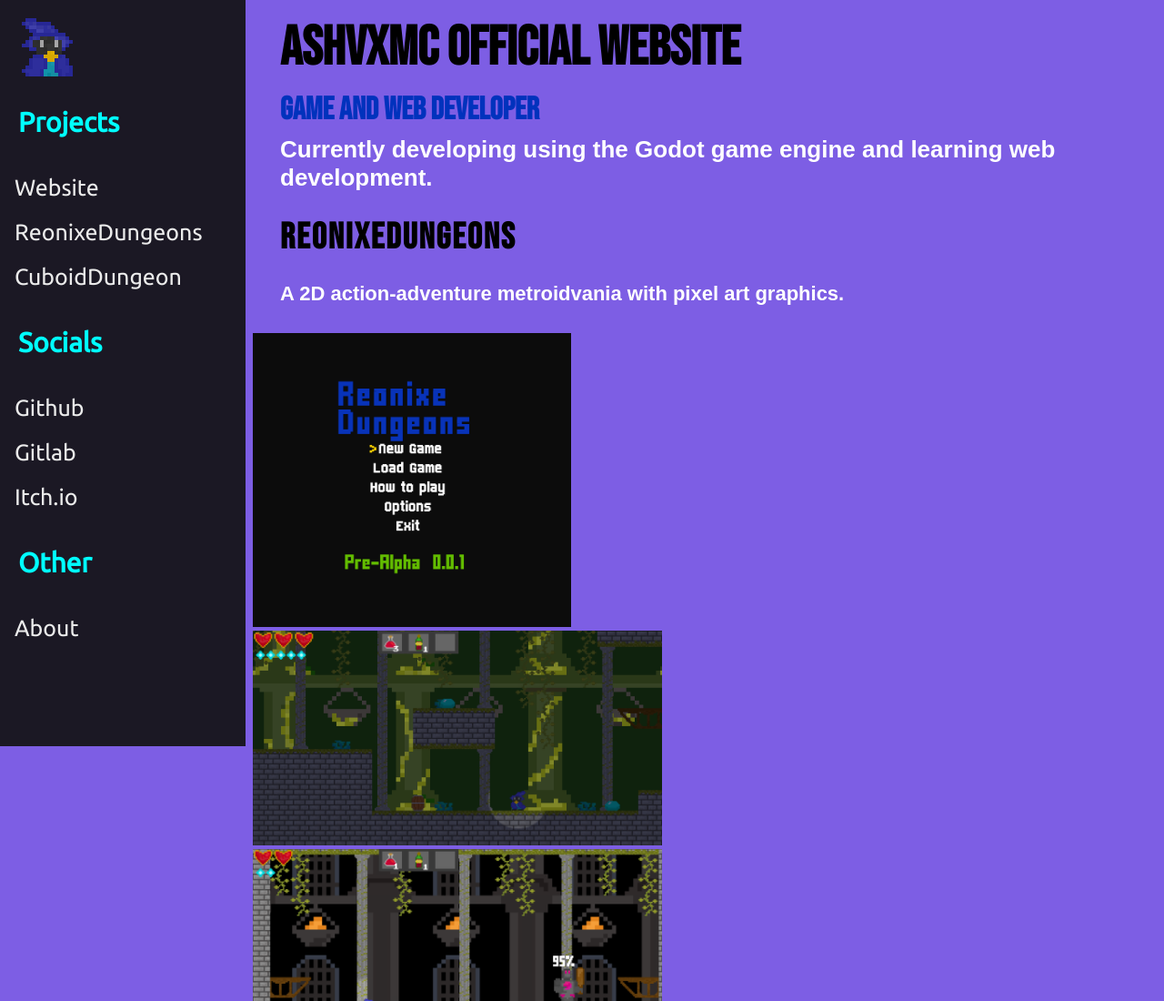
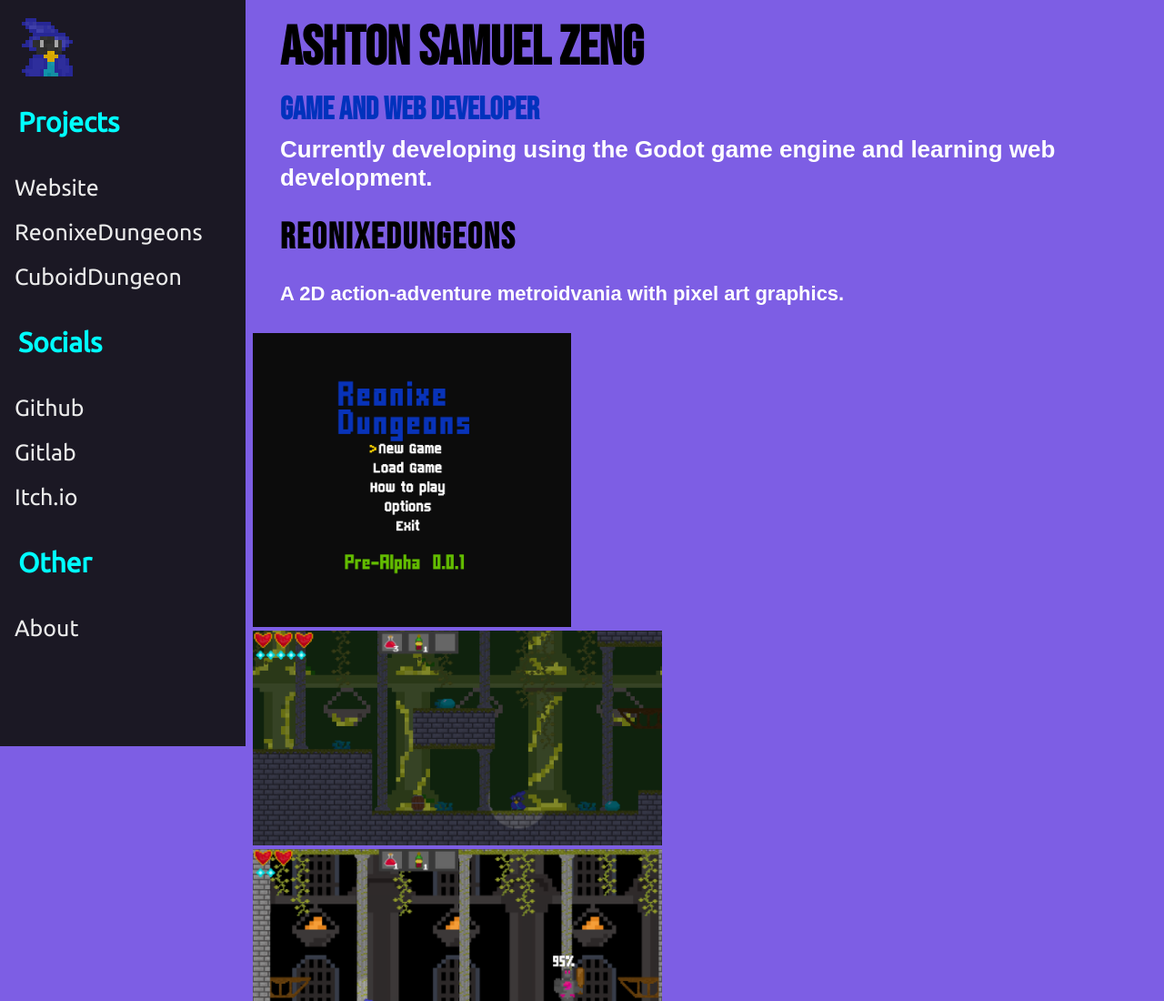
Before and after one commit to AshVXmc/ashvxmc.github.io, a website: page index.html in a window 1280 px wide. Shown: the top 1100 px of the page at 91% size. Drawn offline with Linux system fonts and the light colour scheme.

Commit message:
refactor

```diff
--- a/index.html
+++ b/index.html
@@ -1,7 +1,7 @@
 <!DOCTYPE html>
 <html lang="en-US">
     <head>
-        <title>AshVXmc</title>
+        <title>Ashton Samuel Zeng</title>
         <link rel="shortcut icon" type="image/png" href="assets/icon.png">
         <link rel="preconnect" href="https://fonts.googleapis.com">
         <link rel="preconnect" href="https://fonts.gstatic.com" crossorigin>
@@ -13,7 +13,7 @@
         <link rel="stylesheet" href="css/styles.css">
             <p>
                 <h1 class= "title" style="font-size: 60px;">
-                    ASHVXMC OFFICIAL WEBSITE
+                    Ashton Samuel Zeng
                 </h1>
                 <h3 class = "title" style="margin-top: -30px; font-size: 35px; color: rgb(0, 50, 189);">
                     <p> Game and web developer</p>
--- a/src/index.js
+++ b/src/index.js
@@ -1,2 +1 @@
 console.log("Website worked!");
-console.log("Not sure what to put here yet.");
```
